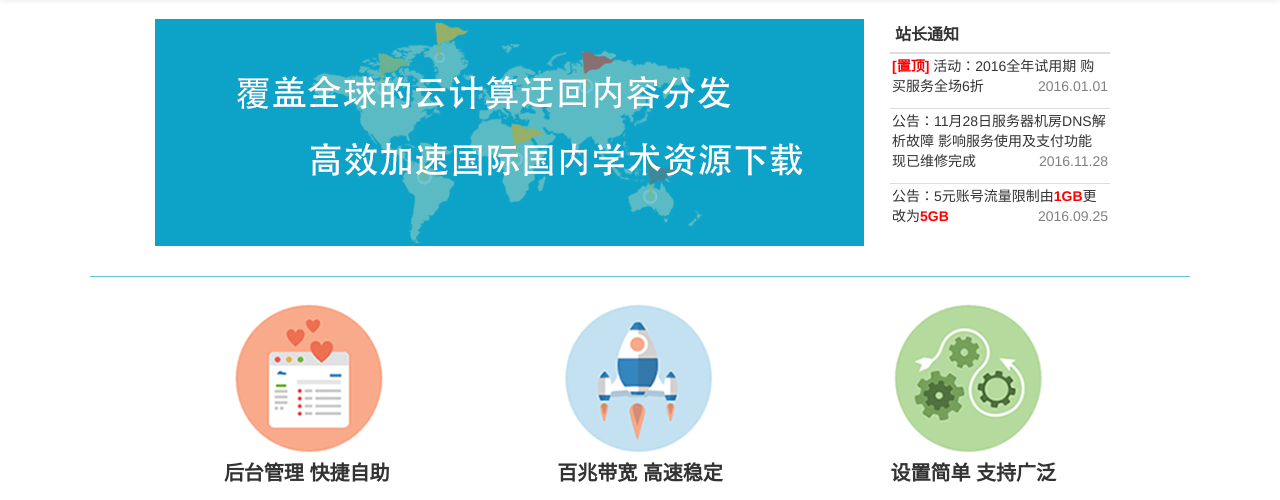
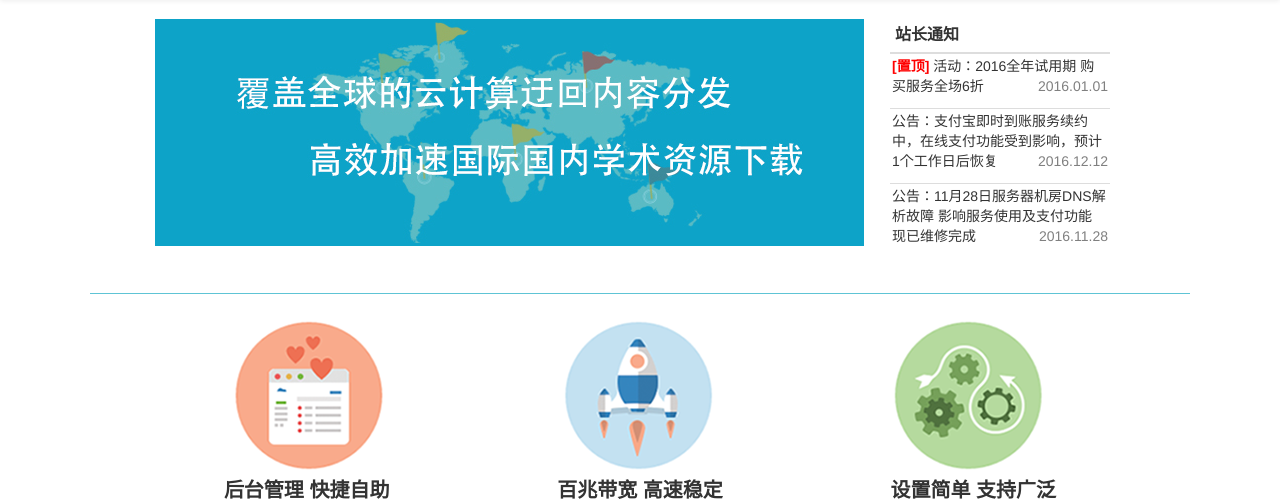
Before and after one commit to flyz1360/scholarcloud, a Django app: template templates/index.html in a window 1280 px wide. Shown: the part 71-571 px from the top of the page. Run offline with Django 3.2, Linux system fonts and the light colour scheme; the template is opened without the code that fills it, so the values that code supplies are empty; parts of the project's set-up code (start-up, migrations or seed data) failed here and were passed over; some libraries are stand-ins or nearby versions.

Commit message:
公告更新

```diff
--- a/templates/index.html
+++ b/templates/index.html
@@ -48,8 +48,8 @@
                     </thead>
                     <tbody >
                         <tr><td style="padding: 2px"><strong>[置顶]</strong> 活动：2016全年试用期 购买服务全场6折<p>2016.01.01</p></td></tr>
+						<tr><td style="padding: 2px">公告：支付宝即时到账服务续约中，在线支付功能受到影响，预计1个工作日后恢复<p>2016.12.12</p></td></tr>
                         <tr><td style="padding: 2px">公告：11月28日服务器机房DNS解析故障 影响服务使用及支付功能 现已维修完成<p>2016.11.28</p></td></tr>
-                        <tr><td style="padding: 2px">公告：5元账号流量限制由<strong>1GB</strong>更改为<strong>5GB</strong><p>2016.09.25</p></td></tr>
 
                     </tbody>
                 </table>
```
